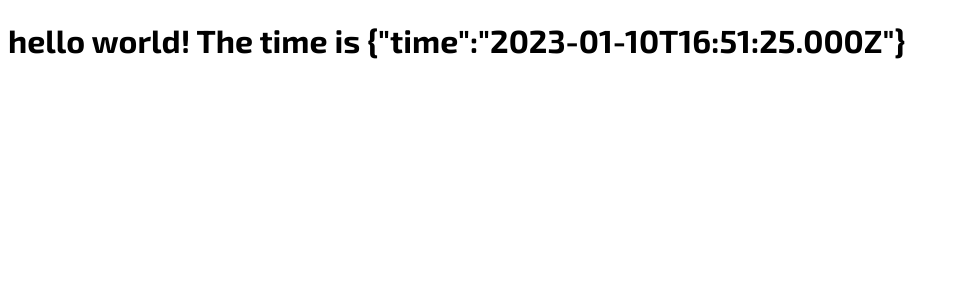
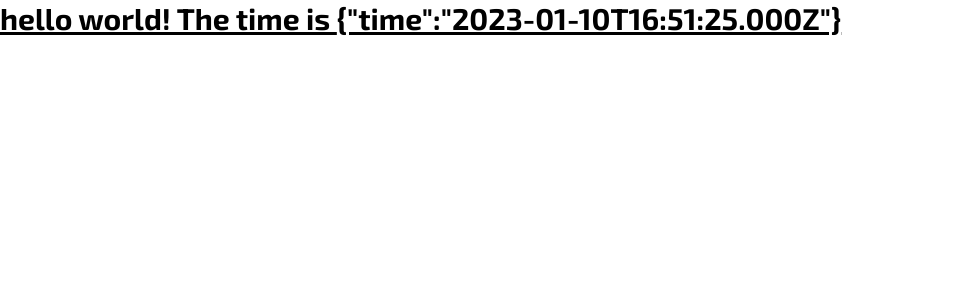
Before and after one commit to marnocha/nextjsdemo, a Next.js app: page / in a window 1280 px wide. Shown: the top 300 px of the page, without its empty margins (0-968 px from the left). Built offline with nearby package versions, Linux system fonts and the light colour scheme; no server answers.

Commit message:
Adding tailwind

```diff
--- a/pages/index.tsx
+++ b/pages/index.tsx
@@ -23,7 +23,7 @@
         <link rel="icon" href="/favicon.ico" />
       </Head>
       <div>
-        <h1>hello world! The time is {serverData}</h1>
+        <h1 className='text-3xl font-bold underline'>hello world! The time is {serverData}</h1>
         <h2>{time &&
                     `The time is ${time.getHours()}:${time.getMinutes()}:${time.getSeconds()}`}</h2>
       </div>
--- /dev/null
+++ b/postcss.config.js
@@ -0,0 +1,6 @@
+module.exports = {
+  plugins: {
+    tailwindcss: {},
+    autoprefixer: {},
+  },
+}
--- a/styles/globals.css
+++ b/styles/globals.css
@@ -1,3 +1,7 @@
+@tailwind base;
+@tailwind components;
+@tailwind utilities;
+
 html {
   scroll-behavior: smooth;
   font-family: 'Exo 2', sans-serif;
--- /dev/null
+++ b/tailwind.config.js
@@ -0,0 +1,11 @@
+/** @type {import('tailwindcss').Config} */
+module.exports = {
+  content: [
+    "./pages/**/*.{js,ts,jsx,tsx}",
+    "./components/**/*.{js,ts,jsx,tsx}",
+  ],
+  theme: {
+    extend: {},
+  },
+  plugins: [],
+}
```
Also changed, not shown: package.json (+6 -1 lines), 1 other file (tests, documents, lock files or other folders).
